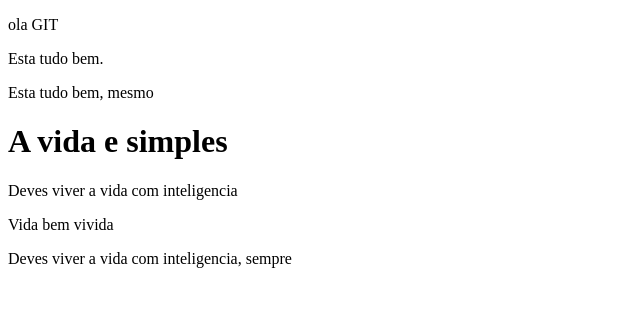
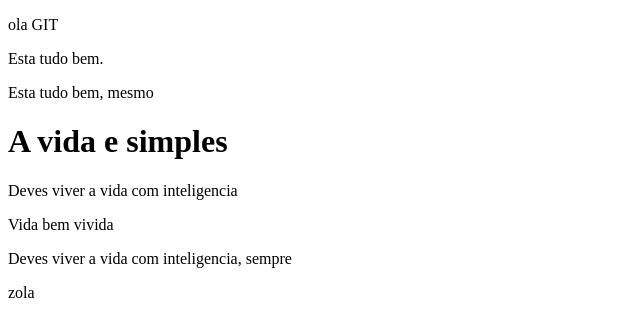
Before and after one commit to ZolaDany/primeiroteste, a plain HTML site: page index.html in a window 1280 px wide. Shown: the full height of the page, 0-640 px from the left. Drawn offline with Linux system fonts and the light colour scheme.

Commit message:
primeiro commit do dia

```diff
--- a/index.html
+++ b/index.html
@@ -17,5 +17,7 @@
   <p>Vida bem vivida</p>
   <p>Deves viver a vida com inteligencia, sempre </p>
 
+  <p>zola</p>
+
 </body>
 </html>
```
